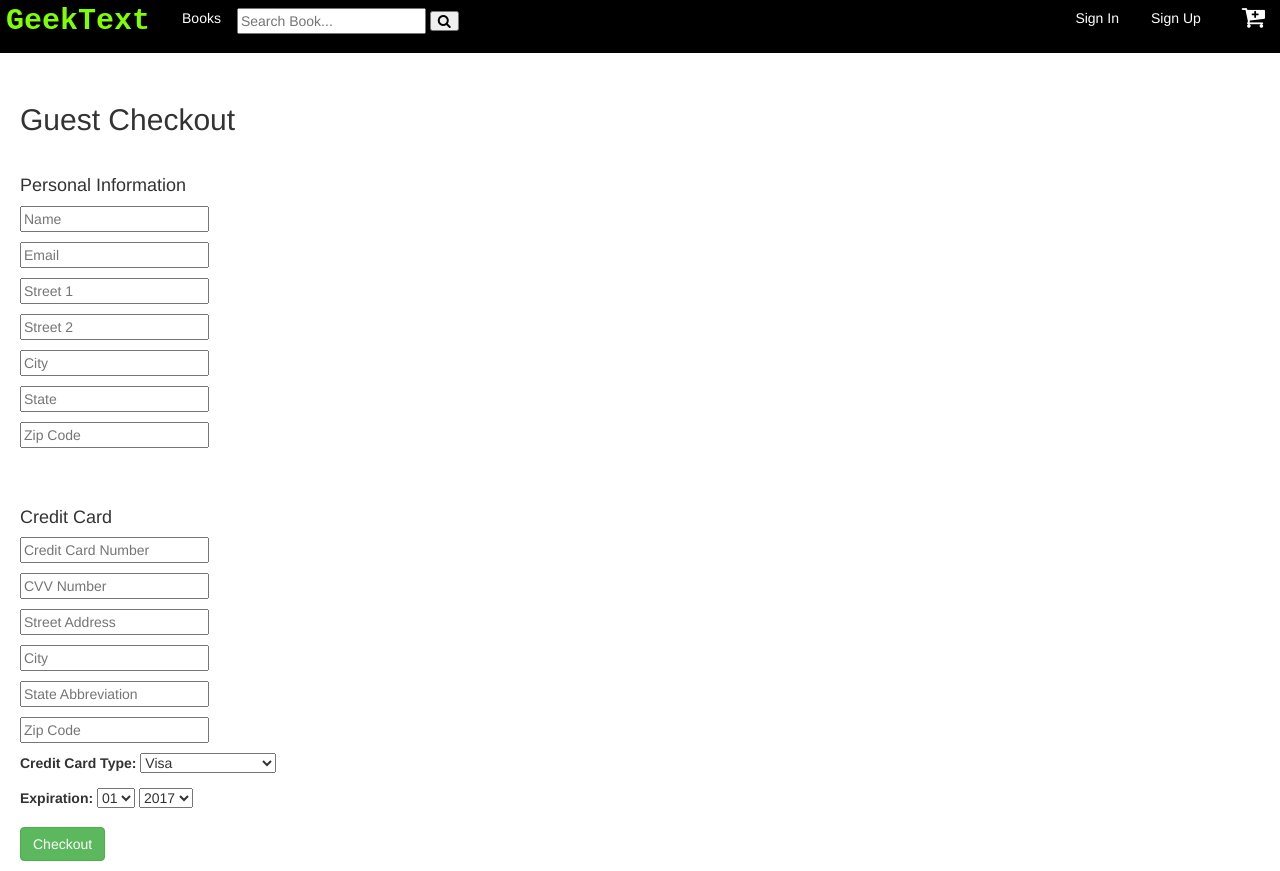
After one commit to Dpereira91/Geek_text, a PHP site: page /guest_checkout_form.php in a window 1280 px wide. The commit adds this page. Run offline with PHP 8.4, Linux system fonts and the light colour scheme; some libraries are stand-ins or nearby versions.

Commit message:
guest checkout

```diff
--- a/account.php
+++ b/account.php
@@ -133,6 +133,7 @@
 	    $("#addCardButton").click(function(){
 	        $("#enterNewCard").show();
 	        $("#addCardButton").hide();
+	        $("#addNewCreditCard").show();
 	    });
 
 
@@ -161,6 +162,8 @@
 
 <p><button id="addCardButton" style="margin-left: 20;" class="btn btn-success">Add New Card</button></p>
 <!-- new credit card form -->
+<form id="enterNewCard" action="add_card.php" method="post" style="display:none;">
+<h5 style="margin-left: 20;"> New Card Details</h5>
 <?php include("credit_card_form.php");?>
 
 
--- a/credit_card_form.php
+++ b/credit_card_form.php
@@ -1,9 +1,5 @@
 <!-- This form is used to add a new credir card for the customer. It's used from account.php file -->
 
-
-
-<form id="enterNewCard" action="add_card.php" method="post" style="display:none;">
-	<h5 style="margin-left: 20;"> New Card Details</h5>
 	<p style="margin-left: 20;"><input type="text" name="card_num" placeholder="Credit Card Number"></p>
 	<p style="margin-left: 20;"><input type="text" name="cvv_num" placeholder="CVV Number"></p>
 	<p style="margin-left: 20;">
@@ -52,7 +48,6 @@
 			<option value=<?php echo $year + 9; ?>><?php echo $year + 9;?></option>
 			<option value=<?php echo $year + 10; ?>><?php echo $year + 10;?></option>
 		</select>
-
-		<p><input style="margin-left: 20;" type="submit" class="btn btn-success" value="Add"></p>
+	<p><input style="margin-left: 20;  display:none;" id="addNewCreditCard" type="submit" class="btn btn-success" value="Add"></p>
 	</p>
 </form>
--- /dev/null
+++ b/guest_checkout_form.php
@@ -0,0 +1,31 @@
+<html lang="en">
+<head>
+	<meta charset="UTF-8">
+	<title>Guest Checkout</title>
+<head>
+<body>
+
+<?php include("header.php");?>
+
+<br><br>
+<h2 style="margin-left: 20;">Guest Checkout</h2>
+
+<br>
+<form action="" method="post">
+<h4 style="margin-left: 20;">Personal Information</h4>
+<p style="margin-left: 20;"><input type="text" name="name" placeholder="Name"></p>
+<p style="margin-left: 20;"><input type="text" name="email" placeholder="Email"></p>
+<p style="margin-left: 20;"><input type="text" name="street1" placeholder="Street 1"></p>
+<p style="margin-left: 20;"><input type="text" name="street2" placeholder="Street 2"></p>
+<p style="margin-left: 20;"><input type="text" name="city" placeholder="City"></p>
+<p style="margin-left: 20;"><input type="text" name="state" placeholder="State"></p>
+<p style="margin-left: 20;"><input type="text" name="zip" placeholder="Zip Code"></p>
+
+<br><br>
+<h4 style="margin-left: 20;">Credit Card</h3>
+<?php include("credit_card_form.php"); ?>
+<p><input style="margin-left: 20;" type="submit" class="btn btn-success" value="Checkout"></p>
+</form>
+
+</body>
+</html>
--- a/shopping_cart.php
+++ b/shopping_cart.php
@@ -29,5 +29,9 @@
 	</tr>
 </table>
 
+<br><br>
+<form action="guest_checkout_form.php" method="post">
+<p><input style="margin-left: 20;" type="submit" class="btn btn-success" value="Checkout"></p>
+</form>
 </body>
 </html>
```
